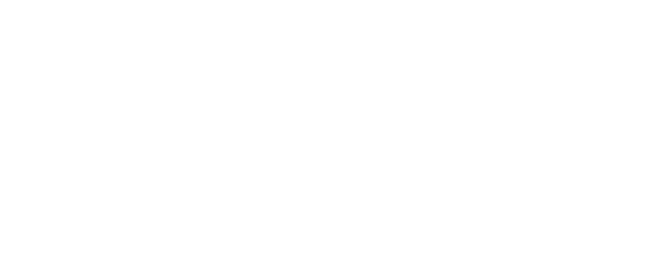
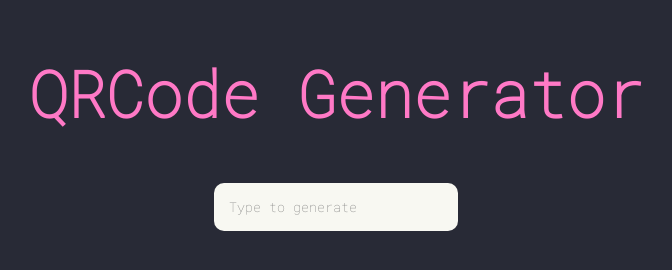
Before and after one commit to reedlex98/QRCodeGenProject, a website: page index.html in a window 1280 px wide. Shown: the whole page, without its empty margins (304-976 px from the left). Drawn offline with Linux system fonts and the light colour scheme.

Commit message:
QRCode implemented

```diff
--- a/css/style.css
+++ b/css/style.css
@@ -1,4 +1,57 @@
 @font-face{
     src: url(../fonts/RobotoMono-Thin.ttf);
-    font-family: 'RobotoMono-Thin'
+    font-family: 'RobotoMono'
 }
+
+:root{
+    --background: #282a36;
+    --current-line: #44475a;
+    --foreground: #f8f8f2;
+    --comment: #6272a4;
+    --cyan: #8be9fd;
+    --green: #50fa7b;
+    --orange: #ffb86c;
+    --pink: #ff79c6;
+    --pink-transparency: rgba(255, 121, 197, 0.1);
+    --purple: #bd93f9;
+    --red: #ff5555;
+    --yellow: #f1fa8c;
+}
+*{
+    font-family: 'RobotoMono'
+}
+body,#app, .output{
+    display: flex;
+    flex-direction: column;
+    align-items: center;
+    justify-content: center;
+}
+body{
+    background-color: var(--background);
+    color: var(--comment);
+}
+#app{
+    font-size: 2em;
+}
+#app h1{
+    color: var(--pink);
+}
+#app input{
+    border: none;
+    color: black;
+    background-color: var(--foreground);
+    border-radius: 10px;
+    padding:15px;
+}
+#app input:focus{
+    outline: none;
+}
+#app input:focus-within{
+    box-shadow: 0px 5px 50px 5px var(--pink);
+}
+.output{
+    margin-top: 50px;
+    background-color: var(--pink-transparency);
+    height: 350px;
+    width: 100vw;
+}
--- a/index.html
+++ b/index.html
@@ -5,14 +5,46 @@
     <meta charset="UTF-8">
     <meta name="viewport" content="width=device-width, initial-scale=1.0">
     <meta http-equiv="X-UA-Compatible" content="ie=edge">
+    <script src="js/qrious.min.js"></script>
     <script src="js/vue.min.js"></script>
-    <script src="js/qrious.min.js"></script>
     <link rel="stylesheet" href="css/style.css">
-    <title>Projeto QRCode</title>
+    <title>QRCode Project</title>
 </head>
 
 <body>
+    <div id="app">
+        <h1>{{title}}</h1>
+        <div>
+            <!-- <input type="text" size="25" placeholder="Type to generate" :value="text" @input="onData"> -->
 
+            <input type="text" size="25" placeholder="Type to generate" v-model="text">
+        </div>
+        <div v-if="text" class="output">
+            <img :src="newQRCode" alt="QRCode">
+        </div>
+    </div>
+
+    <script>
+        new Vue({
+            el:'#app',
+            data:{
+                title:'QRCode Generator',
+                text: '',
+                qrcode: new QRious({ size: 300 })
+            },
+            computed:{
+                newQRCode(){
+                    this.qrcode.value = this.text
+                    return this.qrcode.toDataURL()
+                }
+            }
+            // methods:{
+            //     onData(event){
+            //         this.text = event.target.value
+            //     }
+            // }
+        })
+    </script>
 </body>
 
 </html>
--- a/package.json
+++ b/package.json
@@ -4,7 +4,7 @@
   "description": "It's a project made for me to study Vue.js and try to implement a cool QR feature",
   "main": "index.html",
   "scripts": {
-    "test": "echo \"Error: no test specified\" && exit 1"
+    "start": "http-server ."
   },
   "author": "reedlex98",
   "license": "ISC"
```
